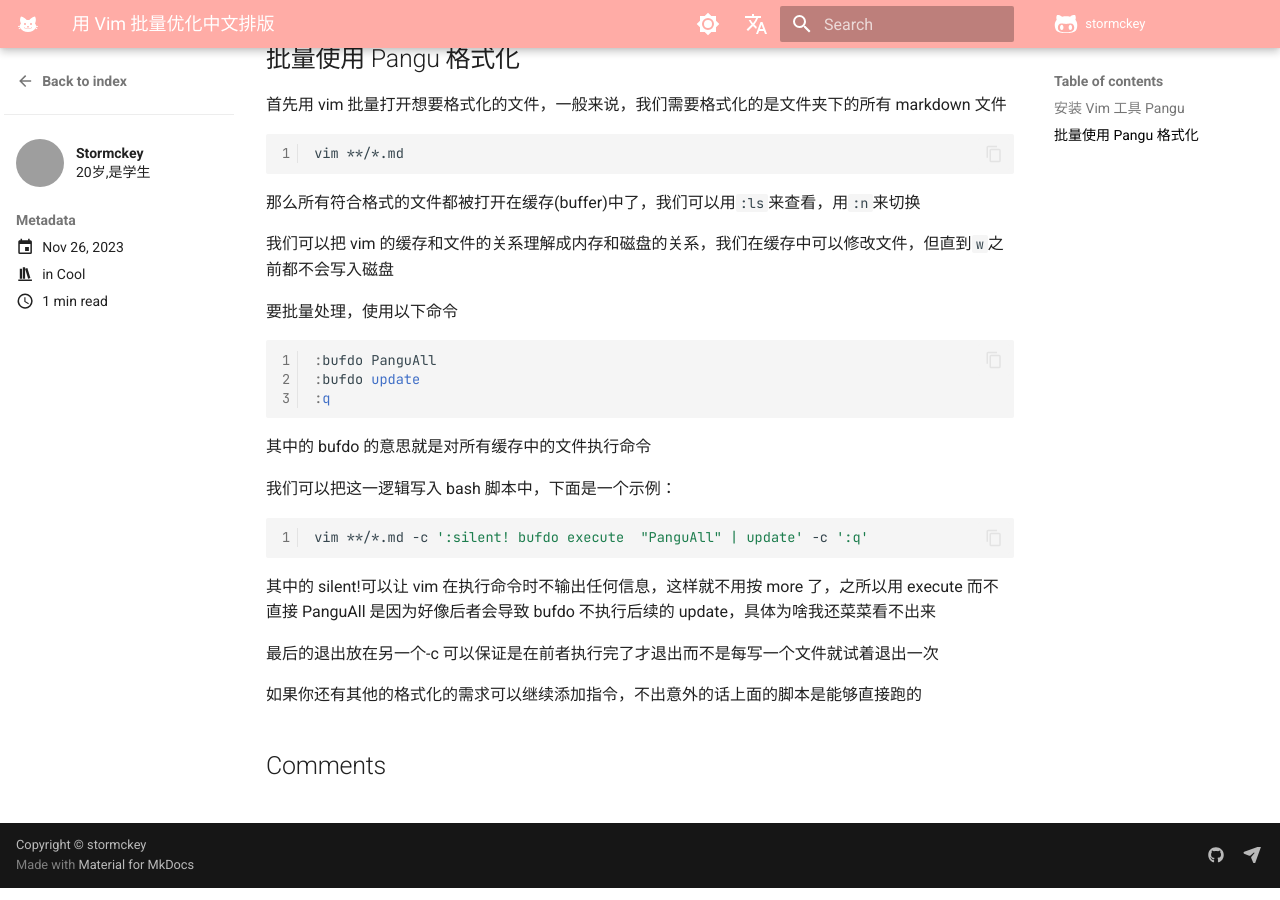
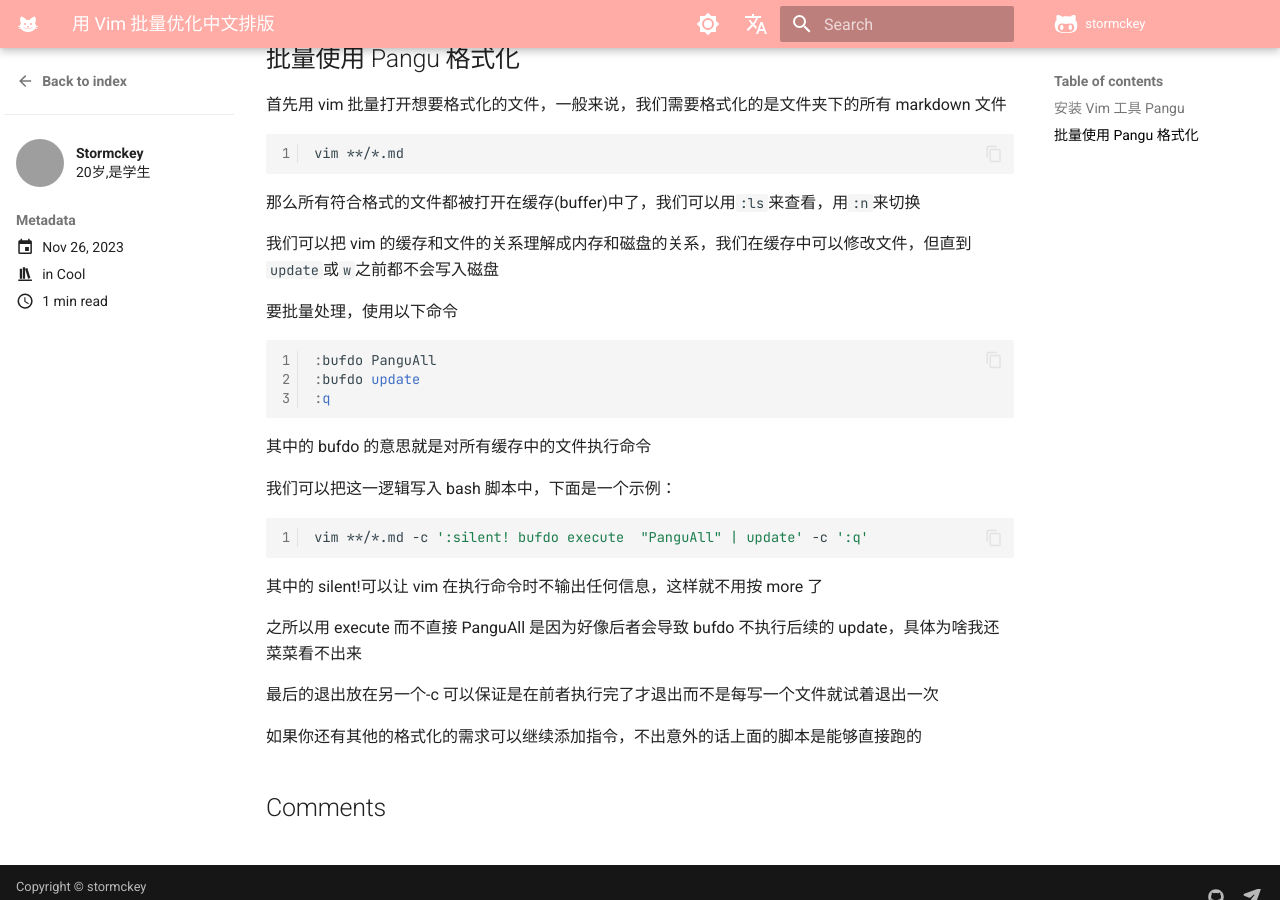
Before and after one commit to stormckey/stormckey.github.io, an MkDocs documentation site: the page built from docs/blog/posts/Vim_format.md, in a window 1280 px wide and 900 px high, scrolled down 647 px. Built offline with MkDocs 1.6.1 and Material for MkDocs 9.7.7, drawn with Linux system fonts in a browser that asks for light colours; comment, search, counter and statistics services are not loaded; grey boxes are pictures that could not be loaded.

Commit message:
add advice 4.5

````diff
--- a/docs/blog/posts/Vim_format.md
+++ b/docs/blog/posts/Vim_format.md
@@ -37,7 +37,7 @@ vim **/*.md
 
 那么所有符合格式的文件都被打开在缓存(buffer)中了，我们可以用`:ls`来查看，用`:n`来切换
 
-我们可以把 vim 的缓存和文件的关系理解成内存和磁盘的关系，我们在缓存中可以修改文件，但直到`w`之前都不会写入磁盘
+我们可以把 vim 的缓存和文件的关系理解成内存和磁盘的关系，我们在缓存中可以修改文件，但直到`update`或`w`之前都不会写入磁盘
 
 要批量处理，使用以下命令
 ```vim
@@ -53,7 +53,9 @@ vim **/*.md
 ```bash
 vim **/*.md -c ':silent! bufdo execute  "PanguAll" | update' -c ':q'
 ```
-其中的 silent!可以让 vim 在执行命令时不输出任何信息，这样就不用按 more 了，之所以用 execute 而不直接 PanguAll 是因为好像后者会导致 bufdo 不执行后续的 update，具体为啥我还菜菜看不出来
+其中的 silent!可以让 vim 在执行命令时不输出任何信息，这样就不用按 more 了
+
+之所以用 execute 而不直接 PanguAll 是因为好像后者会导致 bufdo 不执行后续的 update，具体为啥我还菜菜看不出来
 
 最后的退出放在另一个-c 可以保证是在前者执行完了才退出而不是每写一个文件就试着退出一次
 
````
Also changed, not shown: docs/Build_this_website.md (+4 -0 lines).
